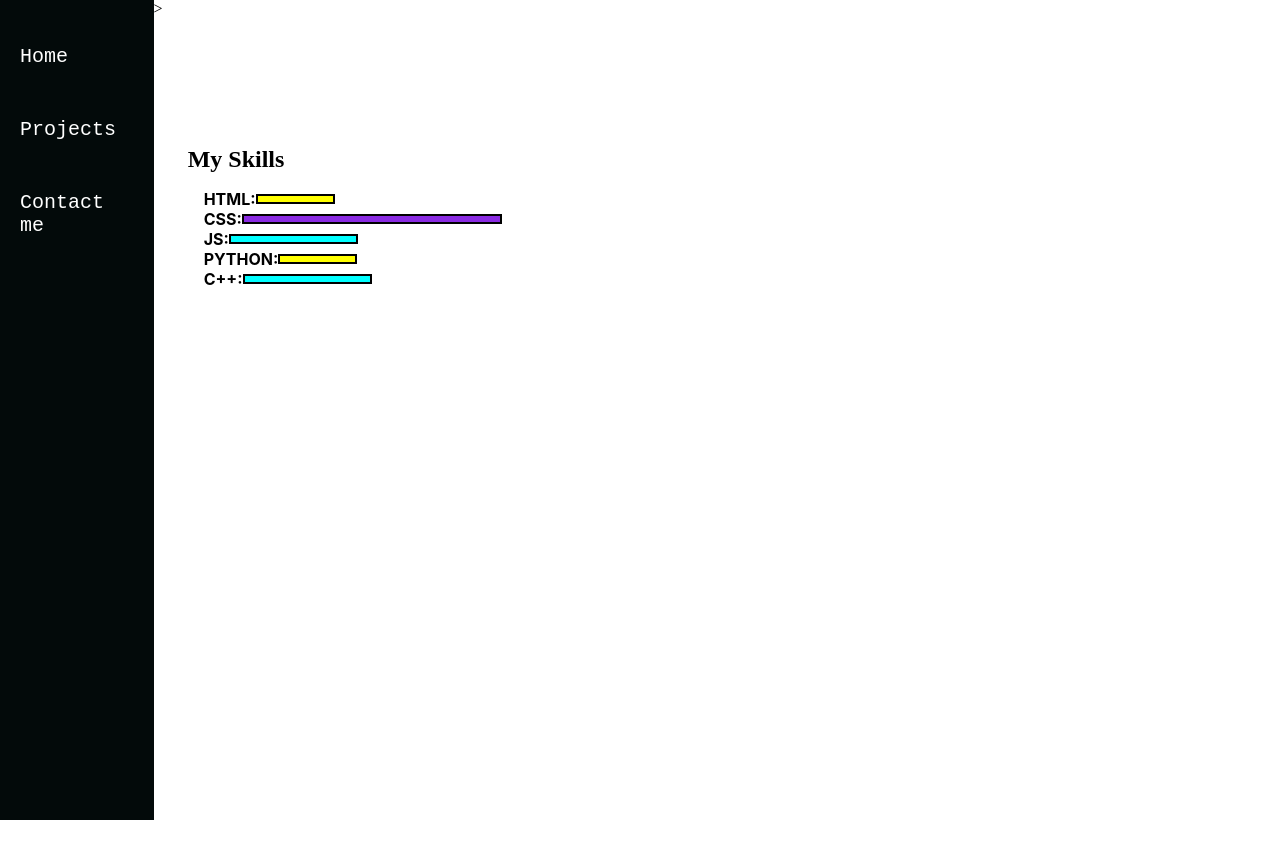
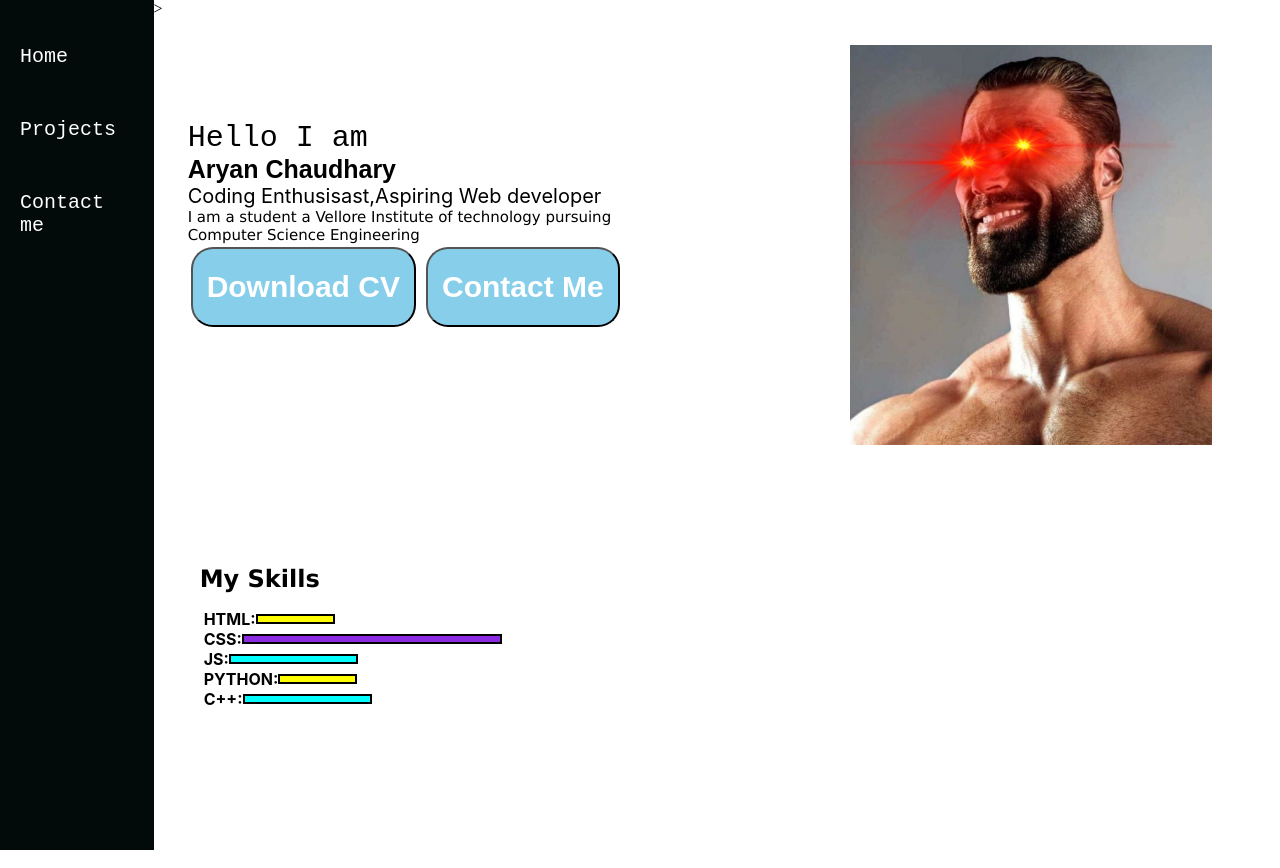
Before and after one commit to AryanC19/porfolio1, a plain HTML site: page index.html in a window 1280 px wide. Before the commit the page ends 838 px from the top, so only its background shows below. Drawn offline with Linux system fonts and the light colour scheme.

Commit message:
Update index.html

```diff
--- a/index.html
+++ b/index.html
@@ -33,6 +33,28 @@
         </div>
         >
         <div class="main">
+            <div class="infocontainer">
+                <div class="devinfo">
+                    <div class="class">Hello I am</div>
+                    <div class="name">Aryan Chaudhary</div>
+                    <div class="hobbie">Coding Enthusisast,Aspiring Web developer</div>
+                    <div class="about">I am a student a Vellore Institute of technology pursuing Computer Science
+                        Engineering</div>
+                    <div class="button">
+                        <a href="/cv.txt" target="_blank"><button class="btn">Download CV</button></a>
+                        <a href="/contact.html"><button class="btn">Contact Me</button></a>
+
+
+                    </div>
+                </div>
+                <div class="devpic">
+                    <img src="chad.jpeg" alt="Aryan Chauhdary">
+                </div>
+            </div>
+
+            <div class="intro">
+
+
 
                 <div class="infocontainer">
                     <div class="devinfo">
@@ -87,12 +109,12 @@
                         </div>
                     </div>
                 </div>
-        </div>
+            </div>
 
 
 
-    </div>
-    <br>
+        </div>
+        <br>
 
 
 </body>
```
